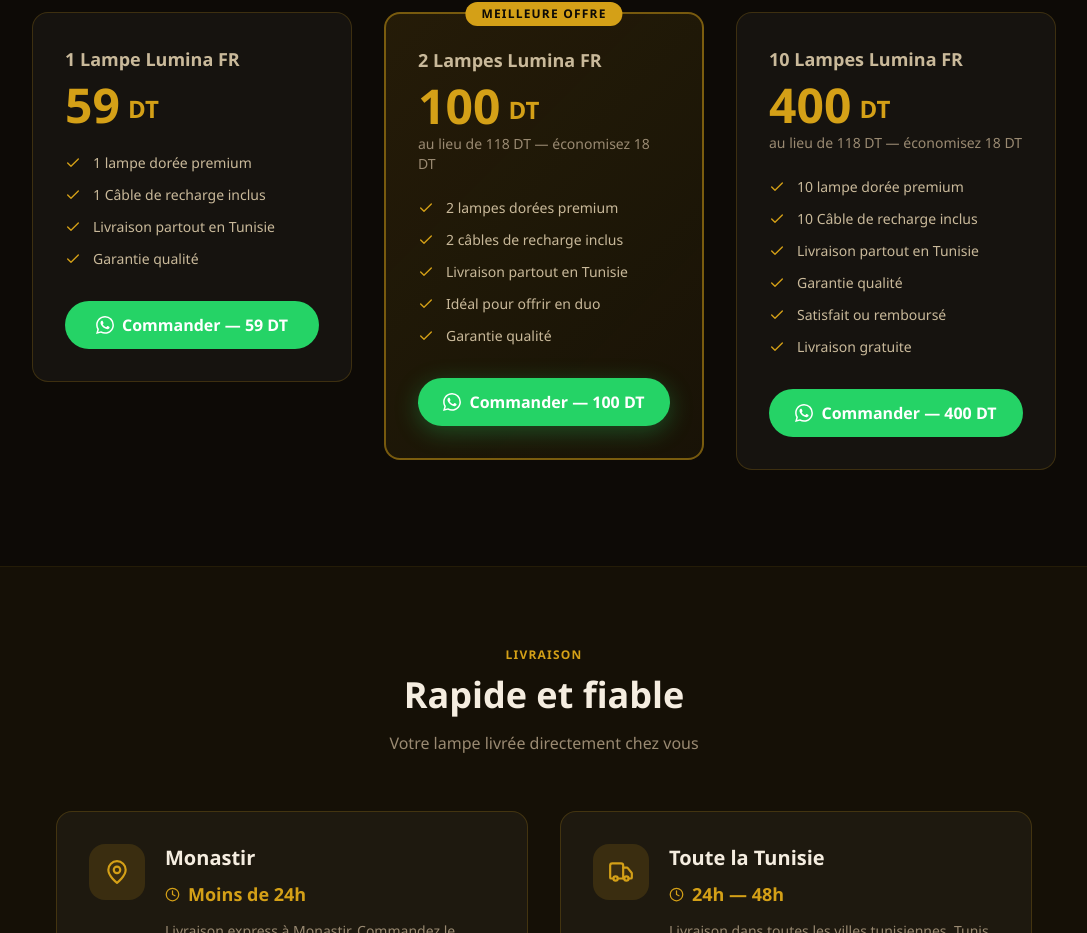
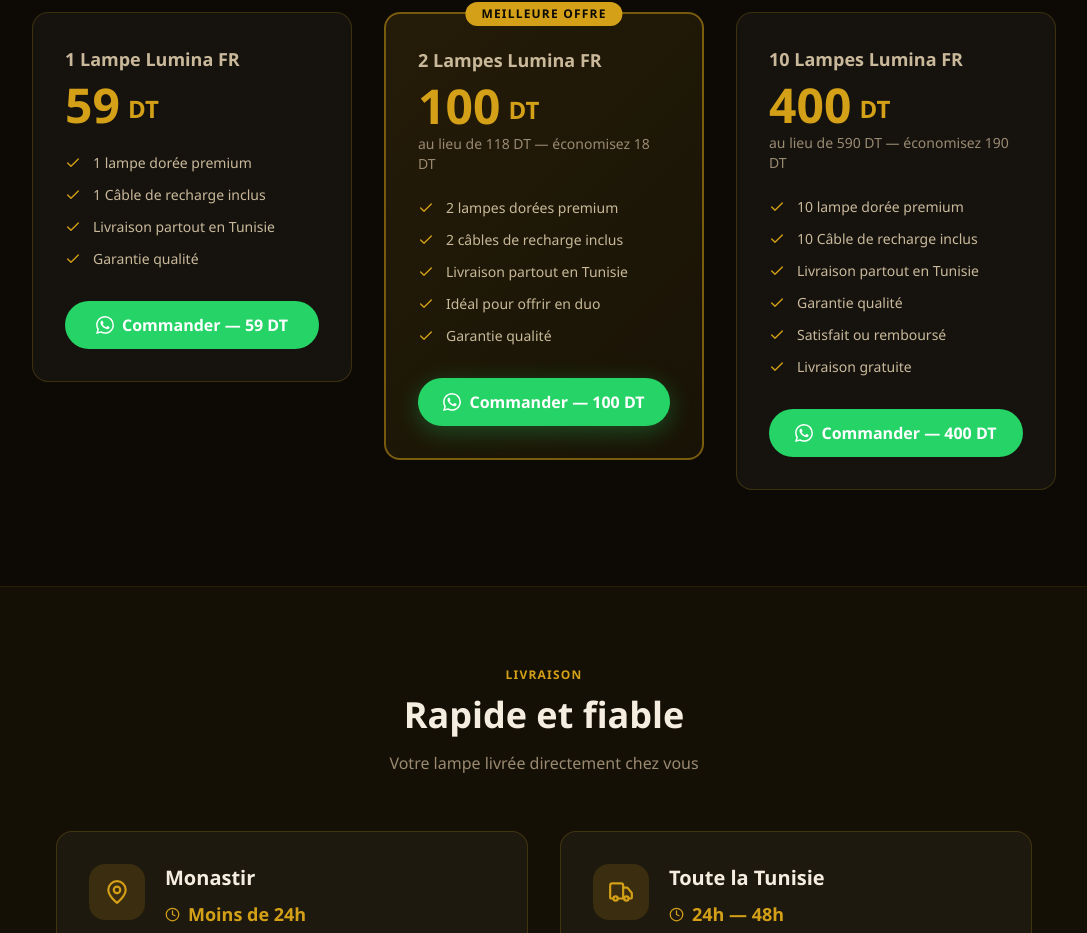
Before and after one commit to fouedd9/lumina_FR, a React (Vite) app: page / in a window 1280 px wide. Shown: the part 2899-3832 px from the top of the page, without its empty margins (96-1183 px from the left). Built offline with nearby package versions, Linux system fonts and the light colour scheme.

Commit message:
update pricing details in the App component

```diff
--- a/src/App.tsx
+++ b/src/App.tsx
@@ -592,7 +592,7 @@ export default function App() {
               </div>
               {/* here  */}
               <div className="text-sm mb-6" style={{ color: "#9a8a72" }}>
-                au lieu de 118 DT — économisez 18 DT
+                au lieu de 590 DT — économisez 190 DT
               </div>
               <ul className="space-y-3 mb-8 flex-1">
                 {[
```
